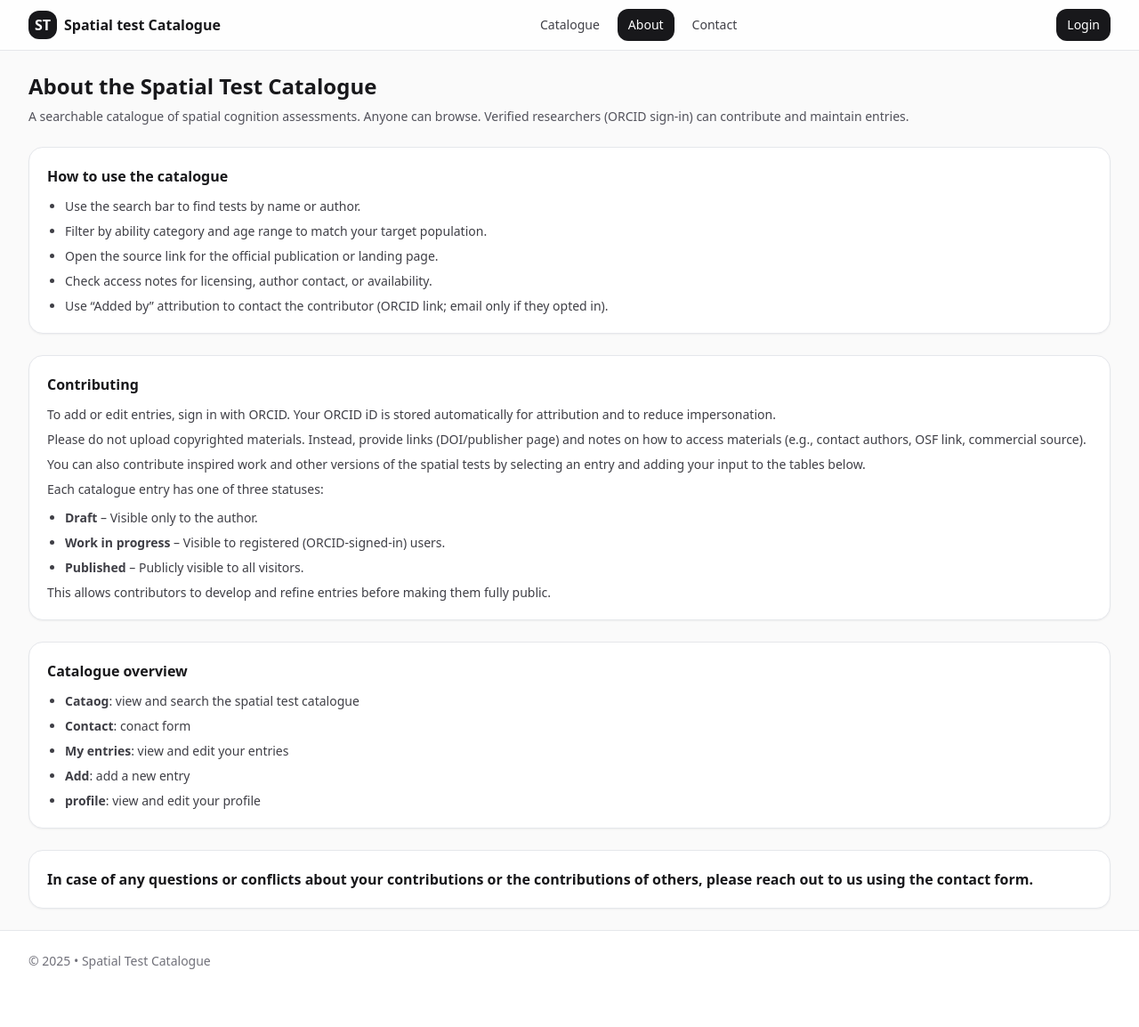
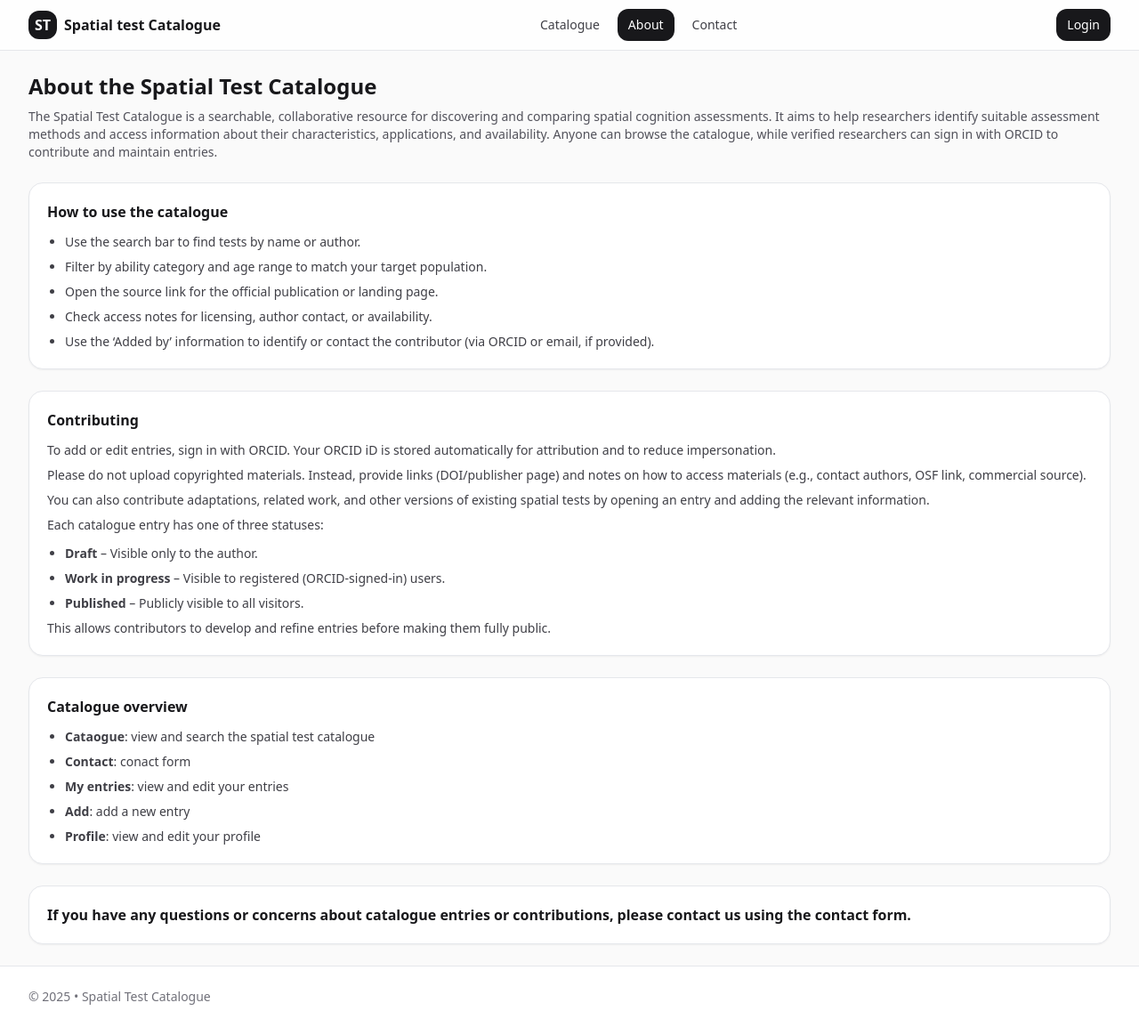
Before and after one commit to SantaBart/Spatial-test-catalog, a React (Vite) app: page /about in a window 1280 px wide. Shown: the whole page at 89% size. Before the commit the page ends 1114 px from the top, so only its background shows below. Built offline with nearby package versions, Linux system fonts and the light colour scheme.

Commit message:
Update About page

```diff
--- a/src/pages/About.jsx
+++ b/src/pages/About.jsx
@@ -10,8 +10,7 @@ export default function About() {
       <div>
         <h1 className="text-2xl font-semibold text-zinc-900">About the Spatial Test Catalogue</h1>
         <p className="mt-2 text-sm text-zinc-600">
-          A searchable catalogue of spatial cognition assessments. Anyone can browse. Verified researchers (ORCID sign-in)
-          can contribute and maintain entries.
+          The Spatial Test Catalogue is a searchable, collaborative resource for discovering and comparing spatial cognition assessments. It aims to help researchers identify suitable assessment methods and access information about their characteristics, applications, and availability. Anyone can browse the catalogue, while verified researchers can sign in with ORCID to contribute and maintain entries.
         </p>
       </div>
 
@@ -22,7 +21,7 @@ export default function About() {
           <li>Filter by ability category and age range to match your target population.</li>
           <li>Open the source link for the official publication or landing page.</li>
           <li>Check access notes for licensing, author contact, or availability.</li>
-          <li>Use “Added by” attribution to contact the contributor (ORCID link; email only if they opted in).</li>
+          <li>Use the ‘Added by’ information to identify or contact the contributor (via ORCID or email, if provided).</li>
         </ul>
       </Card>
 
@@ -38,7 +37,7 @@ export default function About() {
             access materials (e.g., contact authors, OSF link, commercial source).
           </p>
             <p>
-            You can also contribute inspired work and other versions of the spatial tests by selecting an entry and adding your input to the tables below.
+            You can also contribute adaptations, related work, and other versions of existing spatial tests by opening an entry and adding the relevant information.
           </p>
           <p>
             Each catalogue entry has one of three statuses:
@@ -57,16 +56,16 @@ export default function About() {
       <Card>
         <h2 className="text-base font-semibold text-zinc-900">Catalogue overview</h2>
         <ul className="mt-3 list-disc space-y-2 pl-5 text-sm text-zinc-700">
-          <li><b>Cataog</b>: view and search the spatial test catalogue</li>
+          <li><b>Cataogue</b>: view and search the spatial test catalogue</li>
           <li><b>Contact</b>: conact form </li>
           <li><b>My entries</b>: view and edit your entries</li>
           <li><b>Add</b>: add a new entry</li>
-          <li><b>profile</b>: view and edit your profile</li>
+          <li><b>Profile</b>: view and edit your profile</li>
         </ul>
       </Card>
 
        <Card>
-        <h1 className="text-base font-semibold text-zinc-900">In case of any questions or conflicts about your contributions or the contributions of others, please reach out to us using the contact form.</h1>
+        <h1 className="text-base font-semibold text-zinc-900">If you have any questions or concerns about catalogue entries or contributions, please contact us using the contact form.</h1>
       </Card>
     </div>
   );
```
